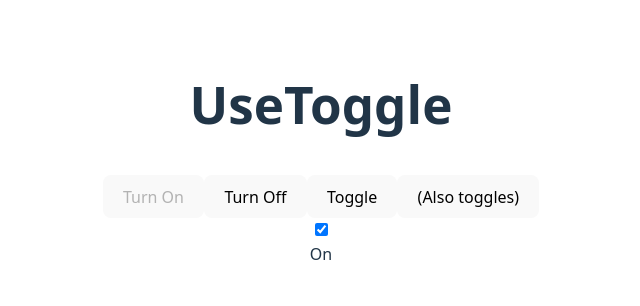
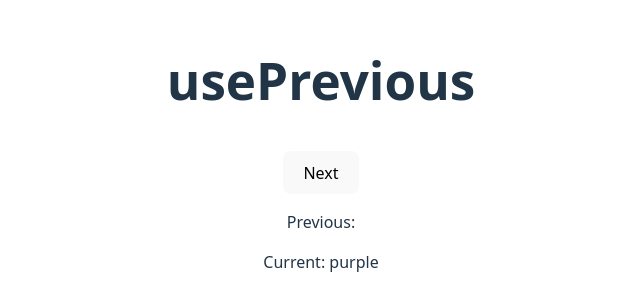
Before and after one commit to moeedrafi/react-custom-hooks, a React (Vite) app: page / in a window 1280 px wide. Shown: the part 250-556 px from the top of the page, without its empty margins (319-959 px from the left). Built offline with nearby package versions, Linux system fonts and the light colour scheme.

Commit message:
usePrevious hook

```diff
--- a/src/App.tsx
+++ b/src/App.tsx
@@ -1,42 +1,44 @@
 import "./App.css";
-import useToggle from "./hooks/useToggle";
+import { useState } from "react";
+import usePrevious from "./hooks/usePrevious";
 
-function ToggleDemo({ on, toggle }: { on: boolean; toggle: () => void }) {
-  return (
-    <div>
-      <label className="toggle">
-        <input
-          onChange={toggle}
-          className="toggle-checkbox"
-          type="checkbox"
-          checked={on}
-        />
-        <div className="toggle-switch"></div>
-        <span className="toggle-label">{on ? "On" : "Off"}</span>
-      </label>
-    </div>
-  );
+function getRandomColor() {
+  const colors = ["green", "blue", "purple", "red", "pink"];
+  return colors[Math.floor(Math.random() * colors.length)];
 }
 
 export default function App() {
-  const [on, toggle] = useToggle(true);
+  const [color, setColor] = useState(getRandomColor());
+  const previousColor = usePrevious(color);
+
+  const handleClick = () => {
+    function getNewColor() {
+      const newColor = getRandomColor();
+      if (color === newColor) {
+        getNewColor();
+      } else {
+        setColor(newColor);
+      }
+    }
+    getNewColor();
+  };
 
   return (
     <section>
-      <h1>UseToggle</h1>
-      <button disabled={on} className="link" onClick={() => toggle(true)}>
-        Turn On
+      <h1>usePrevious</h1>
+      <button className="link" onClick={handleClick}>
+        Next
       </button>
-      <button disabled={!on} className="link" onClick={() => toggle(false)}>
-        Turn Off
-      </button>
-      <button className="link" onClick={toggle}>
-        Toggle
-      </button>
-      <button className="link" onClick={() => toggle("nope")}>
-        (Also toggles)
-      </button>
-      <ToggleDemo toggle={toggle} on={on} />
+      <article>
+        <figure>
+          <p style={{ background: `var(--${previousColor})` }} />
+          <figcaption>Previous: {previousColor}</figcaption>
+        </figure>
+        <figure>
+          <p style={{ background: `var(--${color})` }} />
+          <figcaption>Current: {color}</figcaption>
+        </figure>
+      </article>
     </section>
   );
 }
--- /dev/null
+++ b/src/hooks/usePrevious.ts
@@ -0,0 +1,13 @@
+import { useState } from "react";
+
+export default function usePrevious(value: string) {
+  const [current, setCurrent] = useState(value);
+  const [previous, setPrevious] = useState<string | null>(null);
+
+  if (value !== current) {
+    setPrevious(current);
+    setCurrent(value);
+  }
+
+  return previous;
+}
```
